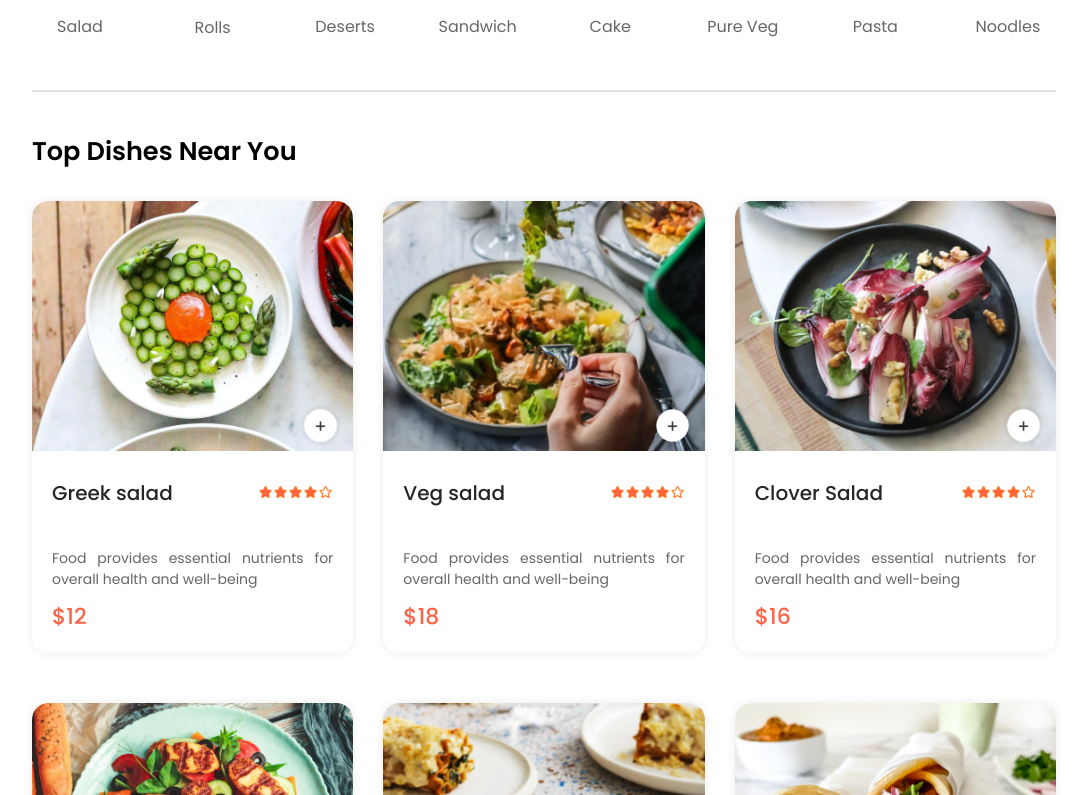
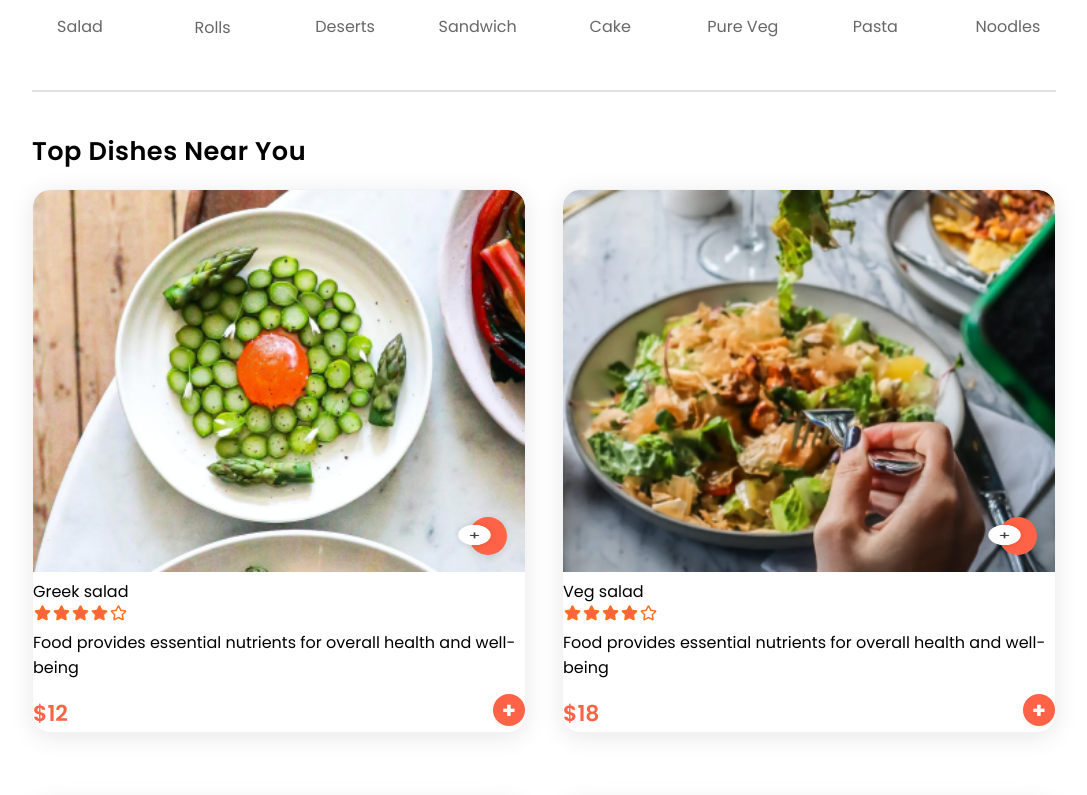
Before and after one commit to PRADEEP-VELLIRASAN/food-app, a React (Vite) app: page / in a window 1280 px wide. Shown: the part 865-1660 px from the top of the page, without its empty margins (96-1183 px from the left). Built offline with nearby package versions, Linux system fonts and the light colour scheme.

Commit message:
updated ui

```diff
--- a/src/components/FoodDisplay/FoodDisplay.css
+++ b/src/components/FoodDisplay/FoodDisplay.css
@@ -1,17 +1,31 @@
 .food-display {
   margin-top: 30px;
+  padding-bottom: 40px;
 }
-
 
 .food-display h2 {
   font-size: max(2vw, 24px);
   font-weight: 600;
+  margin-bottom: 18px;
+  letter-spacing: 0.5px;
 }
 
-.food-display-list {
+.food-display-list,
+.grid-ui {
   display: grid;
-  grid-template-columns: repeat(auto-fill, minmax(300px, 1fr));
-  margin-top: 30px;
-  gap: 30px;
-  row-gap: 50px;
+  grid-template-columns: repeat(auto-fill, minmax(320px, 1fr));
+  gap: 36px;
+  row-gap: 56px;
+  animation: fadeInGrid 0.8s;
 }
+
+@keyframes fadeInGrid {
+  from {
+    opacity: 0;
+    transform: translateY(30px);
+  }
+  to {
+    opacity: 1;
+    transform: none;
+  }
+}
--- a/src/components/FoodDisplay/FoodDisplay.jsx
+++ b/src/components/FoodDisplay/FoodDisplay.jsx
@@ -9,7 +9,7 @@ const FoodDisplay = ({ category }) => {
   return (
     <div className="food-display" id="food-display">
       <h2>Top Dishes Near You</h2>
-      <div className="food-display-list">
+      <div className="food-display-list grid-ui">
         {food_list.map((item, index) => {
           if (category === "All" || category === item.category) {
             return (
--- a/src/components/FoodItem/FoodItem.css
+++ b/src/components/FoodItem/FoodItem.css
@@ -40,55 +40,102 @@
   box-shadow: 0px 0px 4px #00000020;
 }
 
-.food-item-counter {
+.food-item-controls {
   position: absolute;
-  bottom: 15px;
-  right: 15px;
+  bottom: 18px;
+  right: 18px;
+  display: flex;
+  flex-direction: column;
+  align-items: flex-end;
+  z-index: 2;
+}
+
+.add-btn,
+.add-btn-secondary,
+.counter-btn {
+  background: var(--primary);
+  border: none;
+  border-radius: 50%;
+  width: 38px;
+  height: 38px;
   display: flex;
   align-items: center;
-  gap: 10px;
-  padding: 6px;
-  border-radius: 50px;
-  background-color: #fff;
+  justify-content: center;
+  cursor: pointer;
+  box-shadow: 0 2px 8px #00000020;
+  transition: background 0.2s, transform 0.2s;
+  margin-bottom: 6px;
 }
 
-.food-item-counter img {
-  width: 30px;
-  cursor: pointer;
+.add-btn img,
+.counter-btn img {
+  width: 22px;
+  height: 22px;
 }
 
-.food-item-info {
-  padding: 20px;
+.add-btn-secondary {
+  background: var(--primary);
+  color: #fff;
+  font-size: 22px;
+  font-weight: bold;
+  margin-left: 10px;
+  width: 32px;
+  height: 32px;
+  border-radius: 50%;
+  box-shadow: 0 1px 4px #00000010;
 }
 
-.food-item-name-rating {
-  display: flex;
-  justify-content: space-between;
-  align-items: baseline;
-  margin-bottom: 10px;
-  height: 60px;
+.add-btn-secondary:hover,
+.add-btn:hover,
+.counter-btn:hover {
+  background: #ff6347cc;
+  transform: scale(1.08);
 }
 
-.food-item-name-rating p {
-  font-size: 20px;
-  font-weight: 500;
-  color: var(--dark);
+.food-item-counter-ui {
+  display: flex;
+  align-items: center;
+  background: #fff;
+  border-radius: 24px;
+  box-shadow: 0 1px 6px #00000010;
+  padding: 4px 10px;
+  gap: 8px;
 }
 
-.food-item-name-rating img {
-  width: 75px;
+.counter-value {
+  font-size: 18px;
+  font-weight: 600;
+  color: var(--dark);
+  min-width: 24px;
+  text-align: center;
 }
 
-.food-item-desc {
-  color: var(--gray);
-  font-size: 14px;
-  text-align: justify;
-  margin-top: 10px;
+/* Price and quick add button row */
+.food-item-price-ui {
+  display: flex;
+  align-items: center;
+  justify-content: space-between;
+  margin-top: 14px;
 }
 
 .food-item-price {
   color: var(--primary);
   font-size: 22px;
-  font-weight: 500;
-  margin-top: 10px;
+  font-weight: 600;
+  margin: 0;
 }
+
+.card-ui {
+  background: #fff;
+  border-radius: 18px;
+  box-shadow: 0 4px 24px #00000018;
+  transition: box-shadow 0.3s, transform 0.2s;
+  overflow: hidden;
+  border: 1px solid #f3f3f3;
+  margin-bottom: 10px;
+}
+
+.card-ui:hover {
+  box-shadow: 0 8px 32px #ff634780;
+  transform: translateY(-4px) scale(1.02);
+}
--- a/src/components/FoodItem/FoodItem.jsx
+++ b/src/components/FoodItem/FoodItem.jsx
@@ -8,31 +8,48 @@ const FoodItem = ({ id, name, price, description, image }) => {
   const { cartItems, addToCart, removeFromCart } = useContext(StoreContext);
 
   return (
-    <div className="food-item">
+    <div className="food-item card-ui">
       <div className="food-item-img-container">
         <img src={image} alt="image" className="food-item-img" />
+        <div className="food-item-controls">
           {!cartItems[id] ? (
+            <button
+              className="add-btn"
+              onClick={() => addToCart(id)}
+              title="Add to cart"
+            >
               <img
                 src={assets.add_icon_white}
                 alt="add_icon_white"
                 className="add"
-            onClick={() => addToCart(id)}
               />
+            </button>
           ) : (
-          <div className="food-item-counter">
+            <div className="food-item-counter-ui">
+              <button
+                className="counter-btn"
+                onClick={() => removeFromCart(id)}
+                title="Remove one"
+              >
                 <img
                   src={assets.remove_icon_red}
                   alt="remove_icon_red"
-              onClick={() => removeFromCart(id)}
                 />
-            <p>{cartItems[id]}</p>
+              </button>
+              <span className="counter-value">{cartItems[id]}</span>
+              <button
+                className="counter-btn"
+                onClick={() => addToCart(id)}
+                title="Add one"
+              >
                 <img
                   src={assets.add_icon_green}
                   alt="add_icon_green"
-              onClick={() => addToCart(id)}
                 />
+              </button>
             </div>
           )}
+        </div>
       </div>
       <div className="food-item-info">
         <div className="food-item-name-rating">
@@ -40,7 +57,16 @@ const FoodItem = ({ id, name, price, description, image }) => {
           <img src={assets.rating_starts} alt="rating_starts" />
         </div>
         <p className="food-item-desc">{description}</p>
-        <p className="food-item-price">${price}</p>
+        <div className="food-item-price-ui">
+          <span className="food-item-price">${price}</span>
+          <button
+            className="add-btn-secondary"
+            onClick={() => addToCart(id)}
+            title="Quick add"
+          >
+            +
+          </button>
+        </div>
       </div>
     </div>
   );
```
Lines whose indentation alone changed are shown as unchanged.
